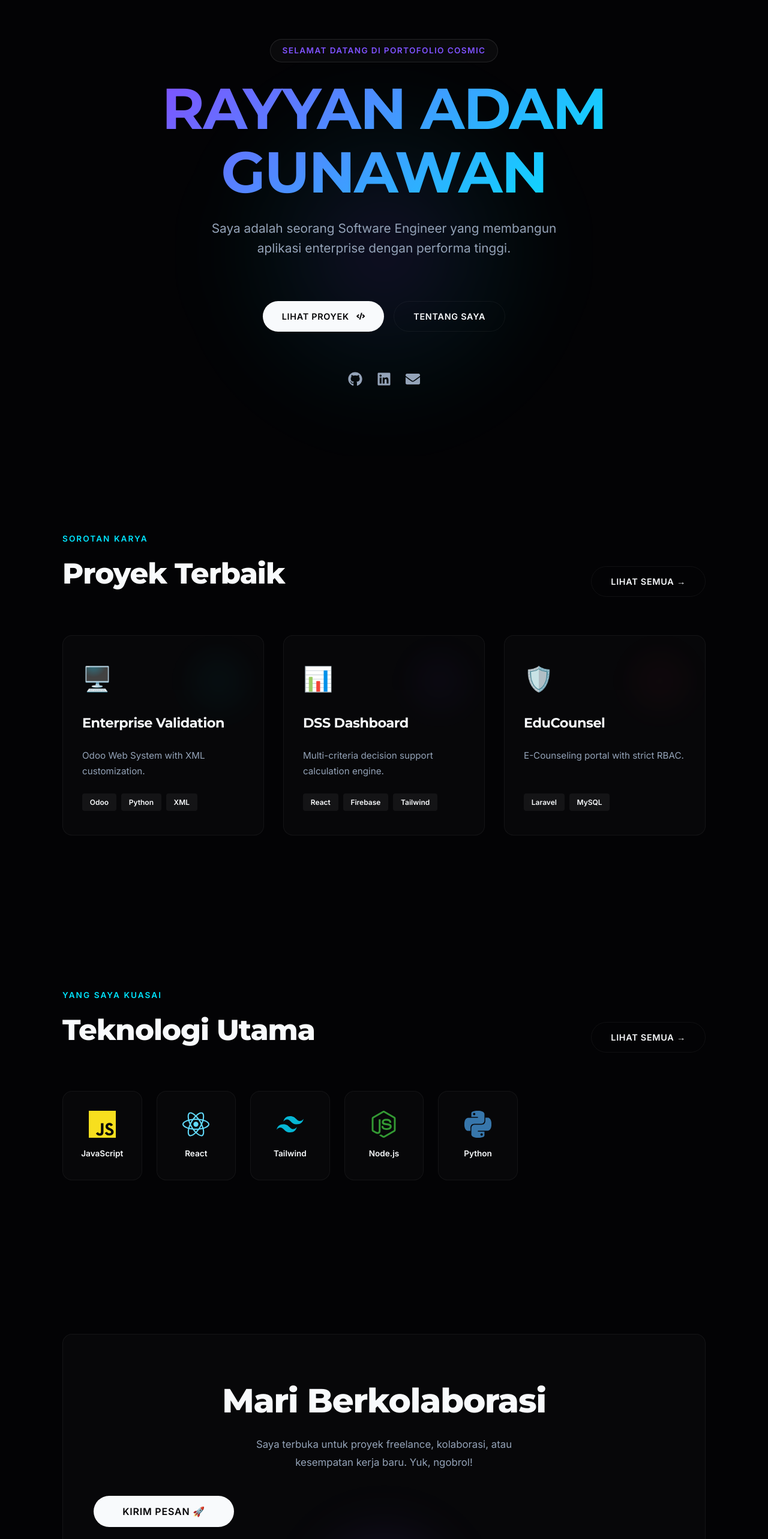
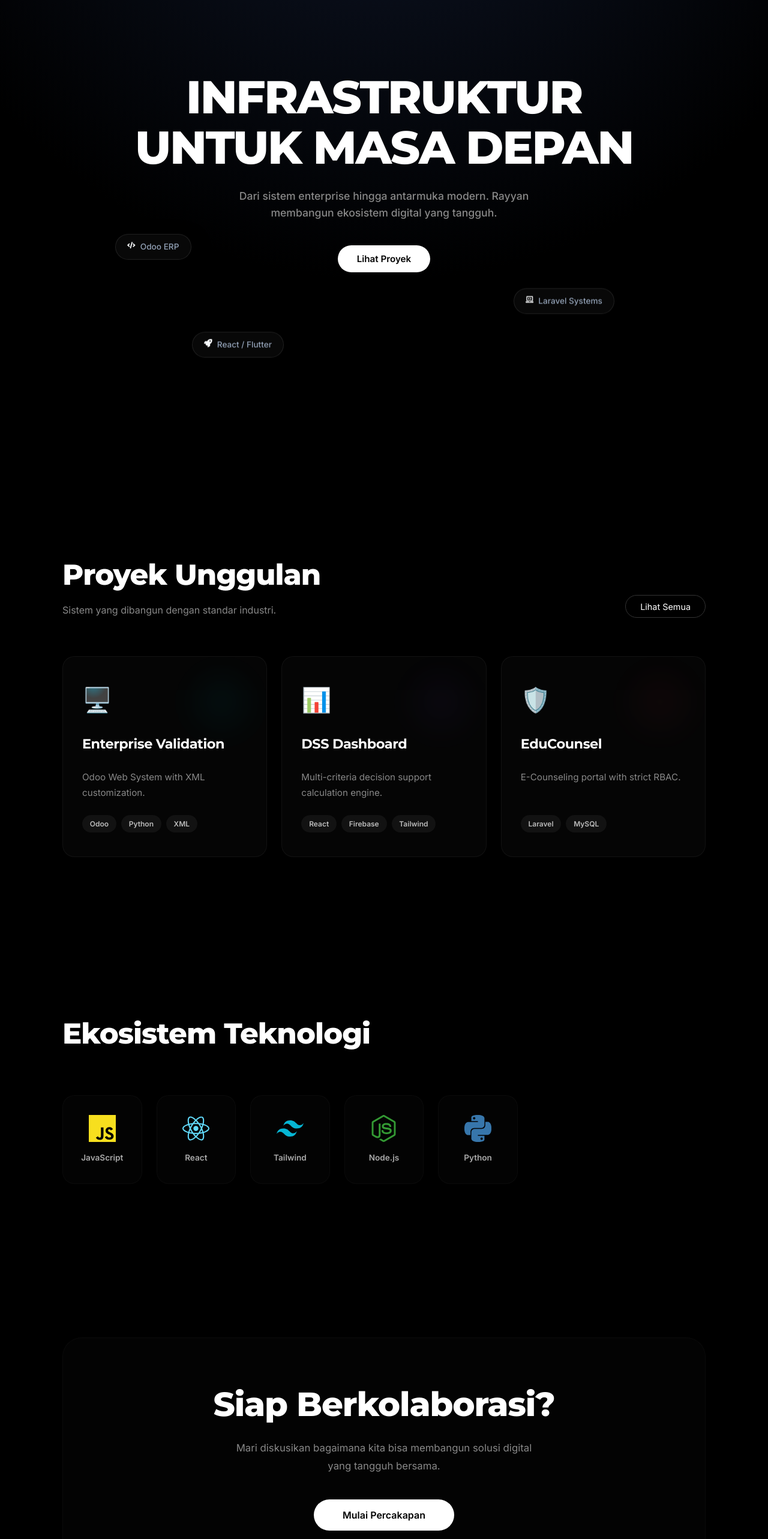
Before and after one commit to rayyanadamgunawan/portofolio_rayyan, a React (Vite) app: page / in a window 1280 px wide. Shown: the part 120-2686 px from the top of the page at 60% size. Built offline with nearby package versions, Linux system fonts and the light colour scheme.

Commit message:
feat: redesign Home.jsx to match Moto Card aesthetics (glowing planet horizon, centered typography, floating tags) while preserving featured projects and skills

```diff
--- a/src/pages/Home.jsx
+++ b/src/pages/Home.jsx
@@ -1,11 +1,11 @@
 import React, { useContext, useRef } from 'react';
 import { motion, useInView } from 'framer-motion';
 import { useNavigate } from 'react-router-dom';
-import { FaGithub, FaLinkedin, FaEnvelope, FaCode, FaLaptopCode, FaRocket } from 'react-icons/fa';
+import { FaCode, FaLaptopCode, FaRocket } from 'react-icons/fa';
 import { SiJavascript, SiReact, SiTailwindcss, SiNodedotjs, SiPython } from 'react-icons/si';
 import { LangContext } from '../contexts/LangContext';
 
-// Komponen FadeIn pengganti Parallax yang berat
+// Komponen FadeIn untuk animasi muncul perlahan saat di-scroll
 const FadeInSection = ({ children, style, delay = 0 }) => {
   const ref = useRef(null);
   const isInView = useInView(ref, { once: true, margin: "-10%" });
@@ -13,8 +13,8 @@ const FadeInSection = ({ children, style, delay = 0 }) => {
   return (
     <motion.section
       ref={ref}
-      initial={{ opacity: 0, y: 30 }}
-      animate={isInView ? { opacity: 1, y: 0 } : { opacity: 0, y: 30 }}
+      initial={{ opacity: 0, y: 40 }}
+      animate={isInView ? { opacity: 1, y: 0 } : { opacity: 0, y: 40 }}
       transition={{ duration: 0.8, delay: delay, ease: [0.22, 1, 0.36, 1] }}
       style={{ position: 'relative', width: '100%', ...style }}
     >
@@ -22,6 +22,35 @@ const FadeInSection = ({ children, style, delay = 0 }) => {
     </motion.section>
   );
 };
+
+// Tag melayang di atas planet
+const FloatingTag = ({ text, top, left, right, delay, icon }) => (
+  <motion.div
+    initial={{ y: 0 }}
+    animate={{ y: [-10, 10, -10] }}
+    transition={{ duration: 6, repeat: Infinity, ease: "easeInOut", delay }}
+    style={{
+      position: 'absolute',
+      top, left, right,
+      padding: '0.6rem 1.2rem',
+      borderRadius: '100px',
+      background: 'rgba(255, 255, 255, 0.03)',
+      border: '1px solid rgba(255, 255, 255, 0.1)',
+      backdropFilter: 'blur(10px)',
+      color: 'var(--text-muted)',
+      fontSize: '0.85rem',
+      fontWeight: 500,
+      display: 'flex',
+      alignItems: 'center',
+      gap: '0.5rem',
+      zIndex: 10,
+      boxShadow: '0 10px 30px rgba(0,0,0,0.5)'
+    }}
+  >
+    {icon && <span style={{ color: 'var(--text-main)' }}>{icon}</span>}
+    {text}
+  </motion.div>
+);
 
 const featuredProjects = [
   {
@@ -60,7 +89,7 @@ const featuredSkills = [
 
 const Home = () => {
   const navigate = useNavigate();
-  const { lang, t } = useContext(LangContext);
+  const { lang } = useContext(LangContext);
 
   const sectionStyle = {
     padding: '8rem 5%',
@@ -70,132 +99,140 @@ const Home = () => {
   };
 
   return (
-    <div style={{ position: 'relative', width: '100%', overflowX: 'hidden', minHeight: '100vh', background: 'var(--bg-color)' }}>
+    <div style={{ position: 'relative', width: '100%', overflowX: 'hidden', minHeight: '100vh', background: '#000' }}>
 
-      {/* ===== HERO SECTION ===== */}
+      {/* ===== HERO SECTION (MOTO CARD STYLE) ===== */}
       <section style={{
         position: 'relative',
-        minHeight: '100vh',
+        height: '100vh',
+        minHeight: '800px',
         display: 'flex',
+        flexDirection: 'column',
         alignItems: 'center',
-        justifyContent: 'center',
-        padding: '0 5%',
+        justifyContent: 'flex-start',
+        paddingTop: '20vh',
         overflow: 'hidden'
       }}>
-        {/* Eclipse Glow (Static CSS Gradient instead of JS Tracking) */}
-        <div style={{
-          position: 'absolute',
-          top: '20%',
-          left: '50%',
-          transform: 'translateX(-50%)',
-          width: '600px',
-          height: '600px',
-          background: 'radial-gradient(circle, rgba(127, 82, 255, 0.15) 0%, rgba(0, 229, 255, 0.05) 40%, rgba(3, 3, 5, 0) 70%)',
-          filter: 'blur(60px)',
-          pointerEvents: 'none',
-          zIndex: 0
-        }} />
 
+        {/* Typografi Tengah Atas */}
         <div style={{
           position: 'relative',
-          zIndex: 1,
-          maxWidth: '900px',
-          width: '100%',
+          zIndex: 20,
           display: 'flex',
           flexDirection: 'column',
           alignItems: 'center',
-          textAlign: 'center'
+          textAlign: 'center',
+          padding: '0 5%'
         }}>
-
           <motion.div
-            initial={{ opacity: 0, scale: 0.9, y: 20 }}
-            animate={{ opacity: 1, scale: 1, y: 0 }}
+            initial={{ opacity: 0, y: 20 }}
+            animate={{ opacity: 1, y: 0 }}
             transition={{ duration: 0.8, ease: [0.22, 1, 0.36, 1] }}
-            style={{ marginBottom: '2rem' }}
           >
-            <div style={{
-              display: 'inline-block',
-              padding: '0.5rem 1.2rem',
-              borderRadius: '100px',
-              border: '1px solid rgba(255, 255, 255, 0.1)',
-              background: 'rgba(255, 255, 255, 0.03)',
-              color: 'var(--accent-color)',
-              fontWeight: 600,
-              fontSize: '0.85rem',
-              letterSpacing: '0.1em',
-              textTransform: 'uppercase',
-              marginBottom: '1.5rem'
-            }}>
-              {lang === 'id' ? 'Selamat Datang di Portofolio Cosmic' : 'Welcome to Cosmic Portfolio'}
-            </div>
-
-            <h1 className="hero-title text-gradient-quantum" style={{
-              fontSize: 'clamp(3rem, 8vw, 6rem)',
+            <h1 style={{
+              fontSize: 'clamp(2.5rem, 6vw, 5.5rem)',
               lineHeight: 1.1,
               marginBottom: '1.5rem',
-              fontFamily: 'var(--font-heading)'
+              fontFamily: 'var(--font-heading)',
+              fontWeight: 800,
+              color: '#fff',
+              letterSpacing: '-0.03em',
+              textTransform: 'uppercase'
             }}>
-              Rayyan Adam<br/>Gunawan
+              {lang === 'id' ? 'Infrastruktur' : 'Infrastructure'}<br/>
+              {lang === 'id' ? 'Untuk Masa Depan' : 'For How You Build'}
             </h1>
 
             <p style={{
-              fontSize: 'clamp(1rem, 2vw, 1.3rem)',
-              color: 'var(--text-muted)',
-              maxWidth: '600px',
+              fontSize: 'clamp(0.9rem, 1.5vw, 1.1rem)',
+              color: '#888',
+              maxWidth: '500px',
               margin: '0 auto 2.5rem',
-              lineHeight: 1.6
+              lineHeight: 1.6,
+              fontWeight: 500
             }}>
               {lang === 'id'
-                ? 'Saya adalah seorang Software Engineer yang membangun aplikasi enterprise dengan performa tinggi.'
-                : 'I am a Software Engineer building high-performance enterprise applications.'}
+                ? 'Dari sistem enterprise hingga antarmuka modern. Rayyan membangun ekosistem digital yang tangguh.'
+                : 'From enterprise systems to modern interfaces. Rayyan builds resilient digital ecosystems.'}
             </p>
-          </motion.div>
 
-          <motion.div
-            initial={{ opacity: 0, y: 20 }}
-            animate={{ opacity: 1, y: 0 }}
-            transition={{ duration: 0.8, delay: 0.2, ease: [0.22, 1, 0.36, 1] }}
-            style={{ display: 'flex', gap: '1rem', flexWrap: 'wrap', justifyContent: 'center' }}
-          >
-            <button className="primary-btn" onClick={() => navigate('/projects')}>
-              {lang === 'id' ? 'Lihat Proyek' : 'View Projects'} <FaCode />
-            </button>
-            <button className="secondary-btn" onClick={() => navigate('/about')}>
-              {lang === 'id' ? 'Tentang Saya' : 'About Me'}
+            {/* Pill Button ala Moto Card */}
+            <button
+              onClick={() => navigate('/projects')}
+              style={{
+                padding: '0.8rem 2rem',
+                borderRadius: '100px',
+                background: '#fff',
+                color: '#000',
+                fontWeight: 600,
+                fontSize: '0.95rem',
+                border: 'none',
+                transition: 'transform 0.2s, opacity 0.2s'
+              }}
+              onMouseOver={(e) => e.currentTarget.style.opacity = '0.8'}
+              onMouseOut={(e) => e.currentTarget.style.opacity = '1'}
+              className="hover-target"
+            >
+              {lang === 'id' ? 'Lihat Proyek' : 'View Projects'}
             </button>
           </motion.div>
+        </div>
 
-          {/* Social Links */}
-          <motion.div
-            initial={{ opacity: 0 }}
-            animate={{ opacity: 1 }}
-            transition={{ duration: 1, delay: 0.5 }}
-            style={{ display: 'flex', gap: '1.5rem', marginTop: '4rem' }}
-          >
-            <a href="https://github.com/rayyanadamgunawan" target="_blank" rel="noreferrer" style={{ color: 'var(--text-muted)', fontSize: '1.5rem', transition: 'color 0.2s' }} onMouseOver={e => e.currentTarget.style.color = 'var(--text-main)'} onMouseOut={e => e.currentTarget.style.color = 'var(--text-muted)'}><FaGithub /></a>
-            <a href="#" target="_blank" rel="noreferrer" style={{ color: 'var(--text-muted)', fontSize: '1.5rem', transition: 'color 0.2s' }} onMouseOver={e => e.currentTarget.style.color = 'var(--text-main)'} onMouseOut={e => e.currentTarget.style.color = 'var(--text-muted)'}><FaLinkedin /></a>
-            <a href="mailto:rayyanadamgunawan@gmail.com" style={{ color: 'var(--text-muted)', fontSize: '1.5rem', transition: 'color 0.2s' }} onMouseOver={e => e.currentTarget.style.color = 'var(--text-main)'} onMouseOut={e => e.currentTarget.style.color = 'var(--text-muted)'}><FaEnvelope /></a>
-          </motion.div>
+        {/* Planet Raksasa di Bawah */}
+        <div style={{
+          position: 'absolute',
+          bottom: '-60vw',
+          left: '50%',
+          transform: 'translateX(-50%)',
+          width: '150vw',
+          height: '150vw',
+          borderRadius: '50%',
+          background: 'radial-gradient(circle at 50% 0%, rgba(15, 23, 42, 1) 0%, rgba(0, 0, 0, 1) 40%)',
+          borderTop: '1px solid rgba(255, 255, 255, 0.15)',
+          boxShadow: 'inset 0 5px 30px rgba(255, 255, 255, 0.05), 0 -20px 100px rgba(127, 82, 255, 0.1)',
+          zIndex: 5
+        }}>
+          {/* Atmosfer planet (Glow luar) */}
+          <div style={{
+            position: 'absolute',
+            top: '-20px', left: '0', right: '0', height: '100px',
+            borderRadius: '50%',
+            background: 'linear-gradient(to top, rgba(127, 82, 255, 0.2), transparent)',
+            filter: 'blur(20px)', pointerEvents: 'none'
+          }}/>
         </div>
+
+        {/* Floating Tags (Badge ala Moto Card) */}
+        <FloatingTag top="55%" left="15%" text="Odoo ERP" icon={<FaCode />} delay={0} />
+        <FloatingTag top="65%" right="20%" text="Laravel Systems" icon={<FaLaptopCode />} delay={1.5} />
+        <FloatingTag top="75%" left="25%" text="React / Flutter" icon={<FaRocket />} delay={0.8} />
+
       </section>
 
       {/* ===== FEATURED PROJECTS ===== */}
-      <FadeInSection style={sectionStyle}>
+      <FadeInSection style={{...sectionStyle, paddingTop: '10rem'}}>
         <div style={{ display: 'flex', justifyContent: 'space-between', alignItems: 'flex-end', marginBottom: '4rem', flexWrap: 'wrap', gap: '1rem' }}>
           <div>
-            <p style={{ color: 'var(--accent-secondary)', fontWeight: 600, letterSpacing: '0.15em', textTransform: 'uppercase', fontSize: '0.85rem', marginBottom: '0.5rem' }}>
-              {lang === 'id' ? 'Sorotan Karya' : 'Featured Work'}
+            <h2 style={{ fontSize: 'clamp(2rem, 4vw, 3rem)', fontFamily: 'var(--font-heading)', fontWeight: 800, color: '#fff' }}>
+              {lang === 'id' ? 'Proyek Unggulan' : 'Featured Work'}
+            </h2>
+            <p style={{ color: '#888', marginTop: '0.5rem' }}>
+              {lang === 'id' ? 'Sistem yang dibangun dengan standar industri.' : 'Systems built with industry standards.'}
             </p>
-            <h2 style={{ fontSize: 'clamp(2rem, 4vw, 3rem)', fontFamily: 'var(--font-heading)', fontWeight: 800 }}>
-              {lang === 'id' ? 'Proyek Terbaik' : 'Top Projects'}
-            </h2>
           </div>
-          <button className="secondary-btn" onClick={() => navigate('/projects')} style={{ fontSize: '0.9rem' }}>
-            {lang === 'id' ? 'Lihat Semua →' : 'View All →'}
+          <button
+            onClick={() => navigate('/projects')}
+            style={{
+              background: 'transparent', border: '1px solid #333', color: '#fff',
+              padding: '0.6rem 1.5rem', borderRadius: '100px', fontSize: '0.9rem'
+            }}
+            className="hover-target"
+          >
+            {lang === 'id' ? 'Lihat Semua' : 'View All'}
           </button>
         </div>
 
-        <div style={{ display: 'grid', gridTemplateColumns: 'repeat(auto-fill, minmax(min(100%, 300px), 1fr))', gap: '2rem' }}>
+        <div style={{ display: 'grid', gridTemplateColumns: 'repeat(auto-fill, minmax(min(100%, 300px), 1fr))', gap: '1.5rem' }}>
           {featuredProjects.map((proj, idx) => (
             <motion.div
               key={idx}
@@ -203,7 +240,7 @@ const Home = () => {
               onClick={() => navigate(proj.link)}
               style={{
                 display: 'flex', flexDirection: 'column', gap: '1.5rem', padding: '2.5rem 2rem',
-                borderRadius: '1rem',
+                borderRadius: '1.25rem',
                 background: 'rgba(255,255,255,0.02)',
                 border: '1px solid rgba(255,255,255,0.05)',
                 cursor: 'pointer',
@@ -211,18 +248,18 @@ const Home = () => {
                 overflow: 'hidden'
               }}
             >
-              {/* Subtle hover glow using pseudo element approach conceptually done via simple radial bg */}
+              {/* Subtle hover glow */}
               <div style={{ position: 'absolute', top: 0, right: 0, width: '150px', height: '150px', background: `radial-gradient(circle, ${proj.color}15 0%, transparent 70%)`, filter: 'blur(20px)', opacity: 0.6 }} />
 
               <span style={{ fontSize: '2.5rem' }}>{proj.icon}</span>
-              <h3 style={{ color: 'var(--text-main)', fontSize: '1.4rem', fontFamily: 'var(--font-heading)', zIndex: 1 }}>{proj.title}</h3>
-              <p style={{ color: 'var(--text-muted)', fontSize: '0.95rem', lineHeight: 1.7, flex: 1, zIndex: 1 }}>{proj.desc}</p>
+              <h3 style={{ color: '#fff', fontSize: '1.4rem', fontFamily: 'var(--font-heading)', zIndex: 1 }}>{proj.title}</h3>
+              <p style={{ color: '#888', fontSize: '0.95rem', lineHeight: 1.7, flex: 1, zIndex: 1 }}>{proj.desc}</p>
 
               <div style={{ display: 'flex', flexWrap: 'wrap', gap: '0.5rem', zIndex: 1 }}>
                 {proj.tech.map(tech => (
                   <span key={tech} style={{
                     fontSize: '0.75rem', fontWeight: 600, padding: '0.3rem 0.8rem',
-                    borderRadius: '4px', background: 'rgba(255,255,255,0.05)', color: 'var(--text-main)'
+                    borderRadius: '100px', background: 'rgba(255,255,255,0.05)', color: '#bbb'
                   }}>
                     {tech}
                   </span>
@@ -234,37 +271,30 @@ const Home = () => {
       </FadeInSection>
 
       {/* ===== SKILLS PREVIEW ===== */}
-      <FadeInSection style={sectionStyle} delay={0.2}>
-        <div style={{ display: 'flex', justifyContent: 'space-between', alignItems: 'flex-end', marginBottom: '4rem', flexWrap: 'wrap', gap: '1rem' }}>
-          <div>
-            <p style={{ color: 'var(--accent-secondary)', fontWeight: 600, letterSpacing: '0.15em', textTransform: 'uppercase', fontSize: '0.85rem', marginBottom: '0.5rem' }}>
-              {lang === 'id' ? 'Yang Saya Kuasai' : 'What I Use'}
-            </p>
-            <h2 style={{ fontSize: 'clamp(2rem, 4vw, 3rem)', fontFamily: 'var(--font-heading)', fontWeight: 800 }}>
-              {lang === 'id' ? 'Teknologi Utama' : 'Main Tech Stack'}
-            </h2>
-          </div>
-          <button className="secondary-btn" onClick={() => navigate('/skills')} style={{ fontSize: '0.9rem' }}>
-            {lang === 'id' ? 'Lihat Semua →' : 'View All →'}
-          </button>
+      <FadeInSection style={sectionStyle} delay={0.1}>
+        <div style={{ marginBottom: '4rem' }}>
+          <h2 style={{ fontSize: 'clamp(2rem, 4vw, 3rem)', fontFamily: 'var(--font-heading)', fontWeight: 800, color: '#fff' }}>
+            {lang === 'id' ? 'Ekosistem Teknologi' : 'Technology Ecosystem'}
+          </h2>
         </div>
 
         <div style={{ display: 'grid', gridTemplateColumns: 'repeat(auto-fill, minmax(120px, 1fr))', gap: '1.5rem' }}>
           {featuredSkills.map((skill, idx) => (
             <motion.div
               key={idx}
-              whileHover={{ y: -5, scale: 1.05, transition: { type: "spring", stiffness: 400 } }}
+              whileHover={{ scale: 1.05, background: 'rgba(255,255,255,0.05)' }}
               onClick={() => navigate('/skills')}
               style={{
                 display: 'flex', flexDirection: 'column', alignItems: 'center', justifyContent: 'center',
-                gap: '1rem', padding: '2rem 1rem', borderRadius: '1rem',
-                background: 'rgba(255,255,255,0.02)',
-                border: '1px solid rgba(255,255,255,0.05)',
-                cursor: 'pointer'
+                gap: '1rem', padding: '2rem 1rem', borderRadius: '1.25rem',
+                background: 'rgba(255,255,255,0.01)',
+                border: '1px solid rgba(255,255,255,0.03)',
+                cursor: 'pointer',
+                transition: 'background 0.3s'
               }}
             >
               <skill.Icon size={45} color={skill.color} />
-              <span style={{ fontSize: '0.85rem', fontWeight: 600, color: 'var(--text-main)' }}>
+              <span style={{ fontSize: '0.85rem', fontWeight: 600, color: '#aaa' }}>
                 {skill.name}
               </span>
             </motion.div>
@@ -276,28 +306,33 @@ const Home = () => {
       <FadeInSection style={{ ...sectionStyle, paddingBottom: '8rem' }} delay={0.2}>
         <div style={{
           padding: 'clamp(3rem, 6vw, 5rem) clamp(2rem, 4vw, 4rem)',
-          background: 'rgba(255,255,255,0.02)',
-          border: '1px solid rgba(255,255,255,0.05)',
+          background: 'rgba(255,255,255,0.01)',
+          border: '1px solid rgba(255,255,255,0.03)',
           textAlign: 'center',
-          borderRadius: '1rem',
+          borderRadius: '2rem',
           position: 'relative',
           overflow: 'hidden'
         }}>
-          <div style={{ position: 'absolute', bottom: '-50%', left: '50%', transform: 'translateX(-50%)', width: '300px', height: '300px', background: 'radial-gradient(circle, rgba(127,82,255,0.2) 0%, transparent 70%)', filter: 'blur(40px)', pointerEvents: 'none' }} />
-
           <h2 style={{
             fontSize: 'clamp(2rem, 5vw, 3.5rem)', fontFamily: 'var(--font-heading)', fontWeight: 800, marginBottom: '1.5rem',
-            color: 'var(--text-main)', lineHeight: 1.2, position: 'relative', zIndex: 1
+            color: '#fff', lineHeight: 1.2, position: 'relative', zIndex: 1, letterSpacing: '-0.02em'
           }}>
-            {lang === 'id' ? 'Mari Berkolaborasi' : "Let's Collaborate"}
+            {lang === 'id' ? 'Siap Berkolaborasi?' : "Ready to Collaborate?"}
           </h2>
-          <p style={{ color: 'var(--text-muted)', maxWidth: '500px', margin: '0 auto 2.5rem', lineHeight: 1.8, fontSize: '1.05rem', position: 'relative', zIndex: 1 }}>
+          <p style={{ color: '#888', maxWidth: '500px', margin: '0 auto 2.5rem', lineHeight: 1.8, fontSize: '1.05rem', position: 'relative', zIndex: 1 }}>
             {lang === 'id'
-              ? 'Saya terbuka untuk proyek freelance, kolaborasi, atau kesempatan kerja baru. Yuk, ngobrol!'
-              : "I'm open to freelance projects, collaborations, or new job opportunities. Let's talk!"}
+              ? 'Mari diskusikan bagaimana kita bisa membangun solusi digital yang tangguh bersama.'
+              : "Let's discuss how we can build resilient digital solutions together."}
           </p>
-          <button className="primary-btn" onClick={() => navigate('/contact')} style={{ fontSize: '1rem', padding: '1rem 3rem', position: 'relative', zIndex: 1 }}>
-            {lang === 'id' ? 'Kirim Pesan 🚀' : 'Send a Message 🚀'}
+          <button
+            onClick={() => navigate('/contact')}
+            style={{
+              background: '#fff', color: '#000', padding: '1rem 3rem', borderRadius: '100px',
+              fontWeight: 600, fontSize: '1rem', border: 'none', position: 'relative', zIndex: 1
+            }}
+            className="hover-target"
+          >
+            {lang === 'id' ? 'Mulai Percakapan' : 'Start a Conversation'}
           </button>
         </div>
       </FadeInSection>
```
